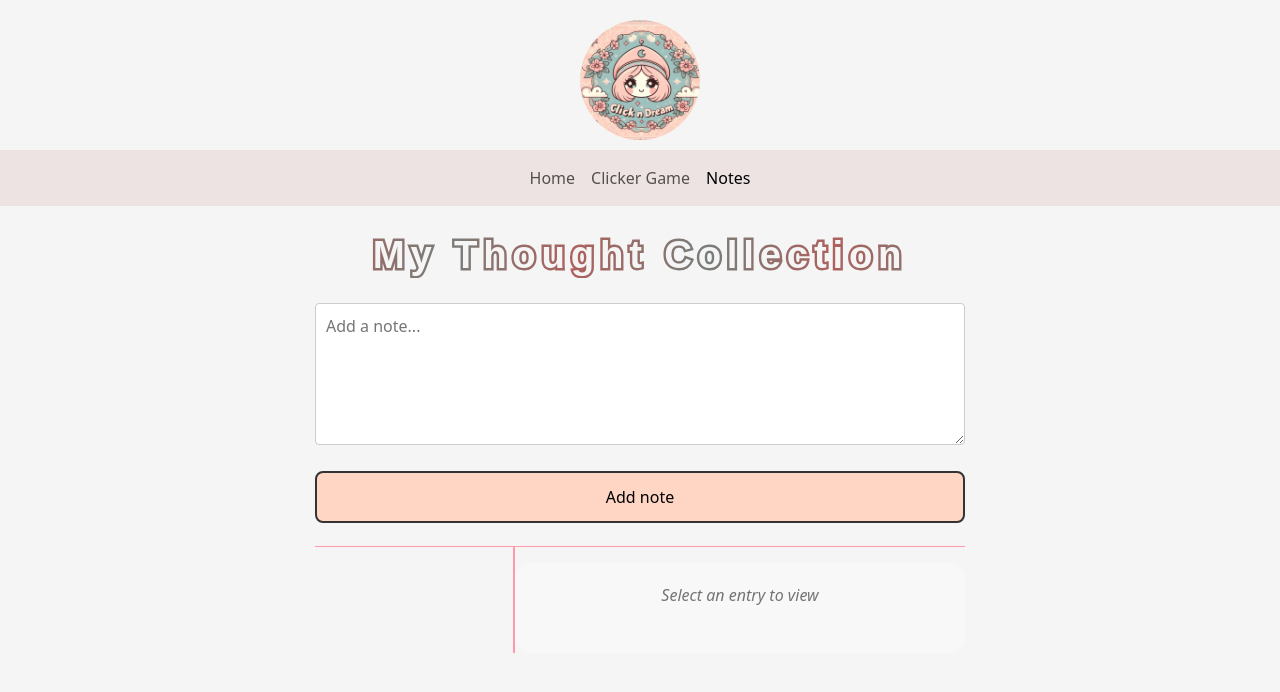
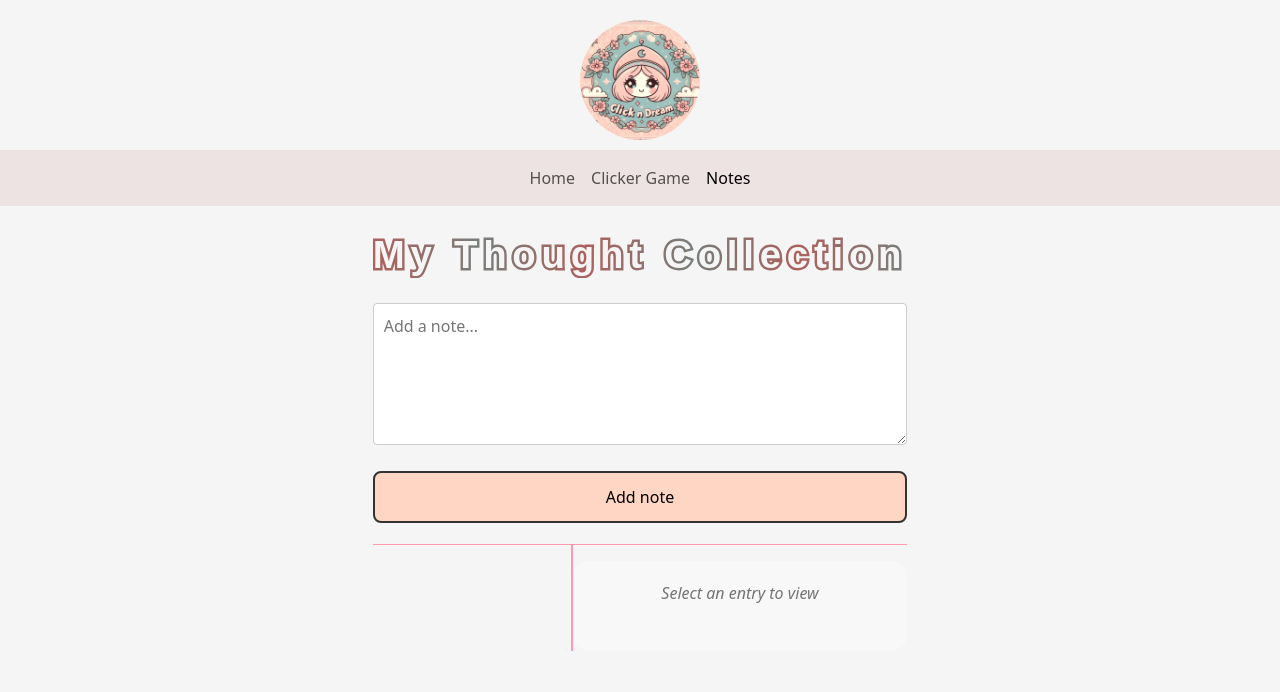
Before and after one commit to Elin-Schmidt/clicker-game, a Vue app: page /notes in a window 1280 px wide. Shown: the top 692 px of the page. Built offline with nearby package versions, Linux system fonts and the light colour scheme.

Commit message:
Update bootstrap-vue-3 to version 0.5.1 and improve layout styles to prevent horizontal scrolling

```diff
--- a/package.json
+++ b/package.json
@@ -12,7 +12,7 @@
     "axios": "^1.7.9",
     "bootstrap": "^5.3.3",
     "bootstrap-vue": "^2.23.1",
-    "bootstrap-vue-3": "^0.3.12",
+    "bootstrap-vue-3": "^0.5.1",
     "bootstrap-vue-next": "^0.27.0",
     "pinia": "^3.0.1",
     "vue": "^3.5.13",
--- a/src/components/NotesComponent.vue
+++ b/src/components/NotesComponent.vue
@@ -136,6 +136,7 @@
     display: flex;
     flex-direction: column;
     align-items: center;
+    padding: 0 1rem; /* Lägg till padding för att undvika horisontell scrollning */
   }
 
   .top-input {
@@ -204,6 +205,7 @@
     max-width: 1200px;
     flex-grow: 1;
     justify-content: space-between;
+    overflow-x: hidden;
   }
 
   .sidebar {
@@ -239,7 +241,7 @@
     flex-direction: column;
     align-items: center;
     padding: 20px;
-    min-width: 450px;
+    min-width: 0; /* Lägg till min-width: 0 för att förhindra horisontell scrollning */
     max-width: 800px;
     width: 100%;
     background-color: #f8f8f8;
--- a/src/main.js
+++ b/src/main.js
@@ -1,15 +1,13 @@
-import { createApp } from 'vue';
-import './style.css';
-import App from './App.vue';
-import router from './router';
-import { createPinia } from 'pinia';
+import { createApp } from 'vue'
+import './style.css'
+import App from './App.vue'
+import router from './router'
+import { createPinia } from 'pinia'
 
-import 'bootstrap/dist/css/bootstrap.css';
+import BootstrapVue3 from 'bootstrap-vue-3'
+import 'bootstrap/dist/css/bootstrap.css'
+import 'bootstrap-vue-3/dist/bootstrap-vue-3.css'
 
-import 'bootstrap-vue-3/dist/bootstrap-vue-3.css';
+const pinia = createPinia()
 
-import BootstrapVue3 from 'bootstrap-vue-3';
-
-const pinia = createPinia();
-
-createApp(App).use(router).use(pinia).use(BootstrapVue3).mount('#app');
+createApp(App).use(router).use(pinia).use(BootstrapVue3).mount('#app')
```
Also changed, not shown: 1 other file (tests, documents, lock files or other folders).
